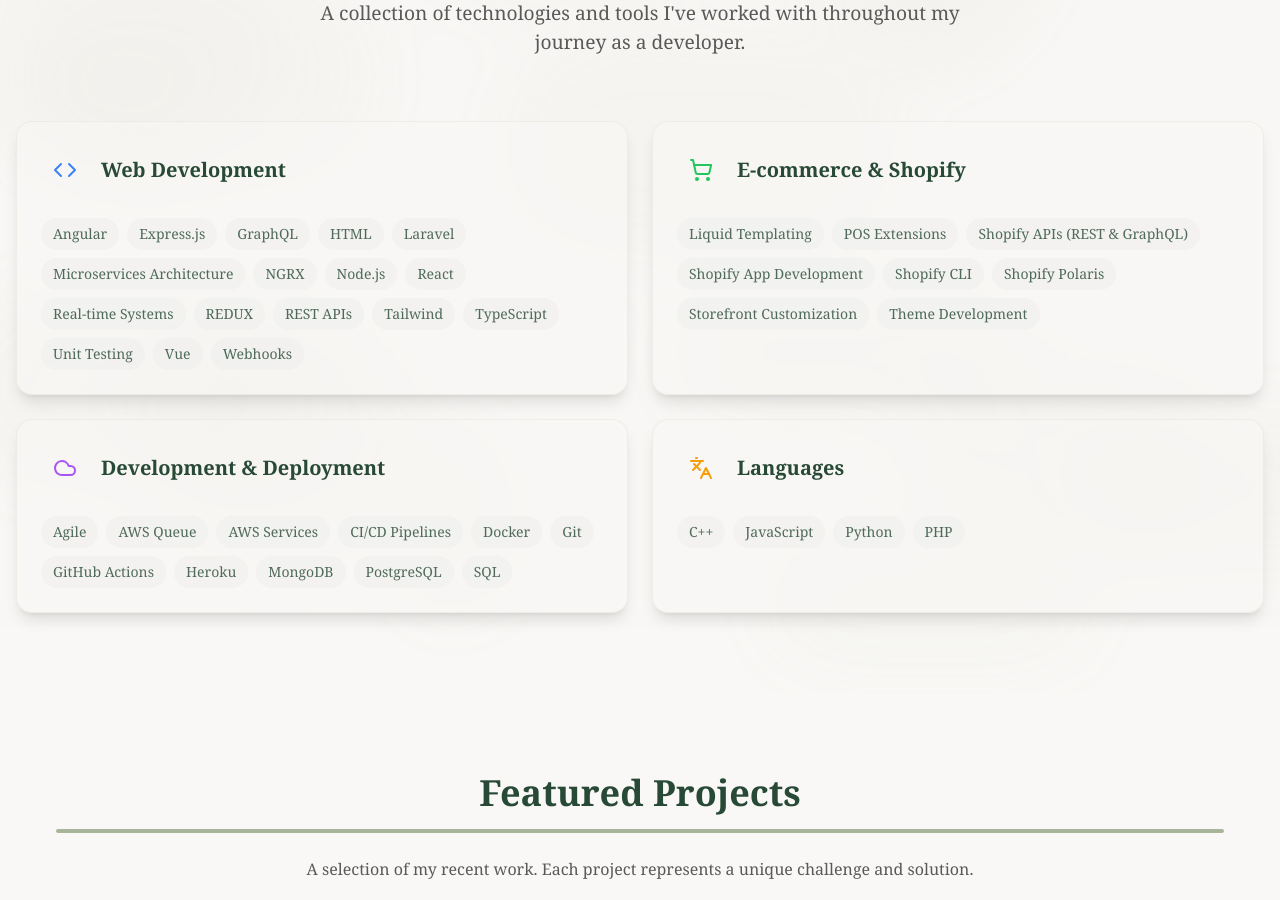
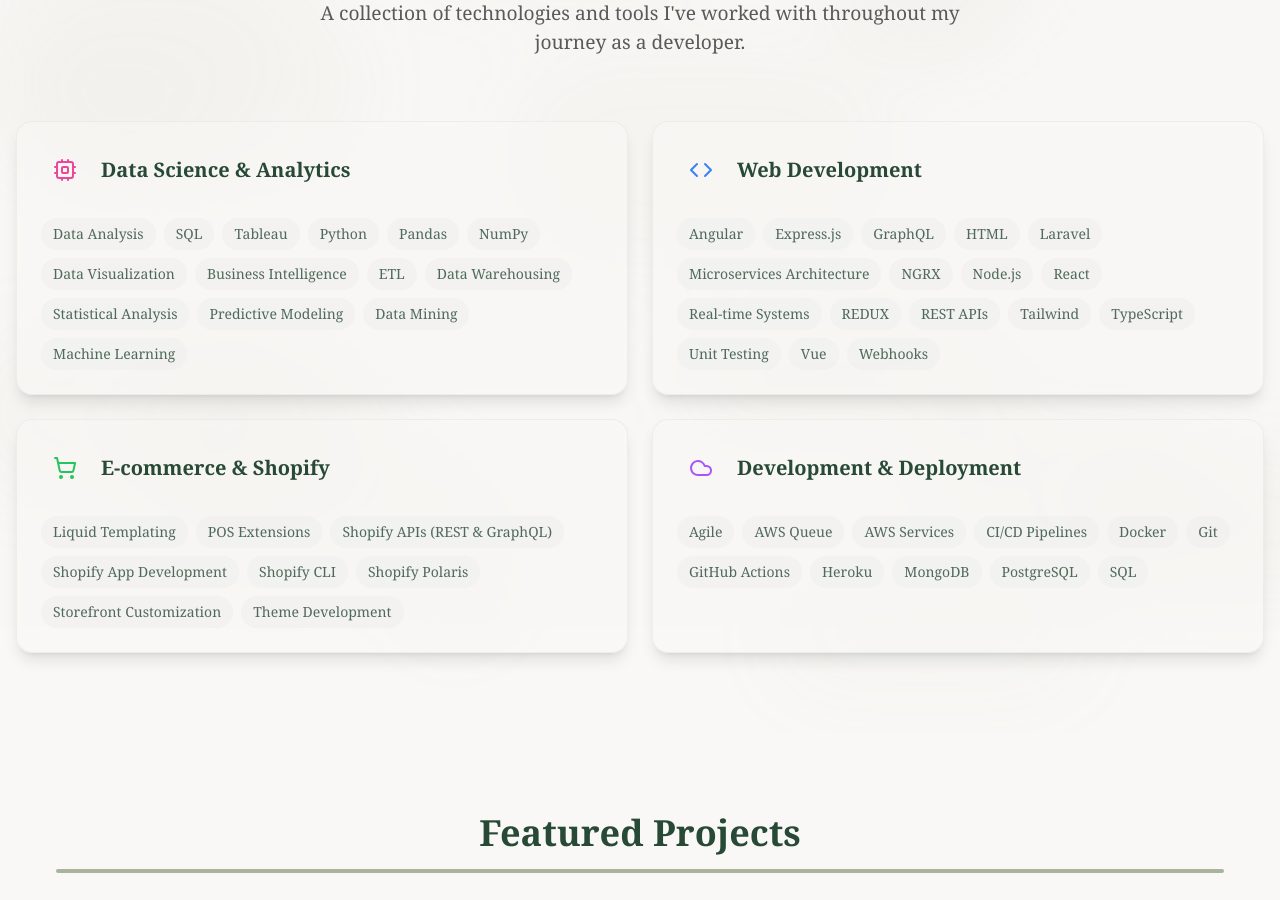
Before and after one commit to SADIK112/Portfolio, a React (Vite) app: page / in a window 1280 px wide. Shown: the part 3400-4300 px from the top of the page. Built offline with nearby package versions, Linux system fonts and the light colour scheme.

Commit message:
added new skills section

```diff
--- a/src/components/portfolio/SkillsSection.tsx
+++ b/src/components/portfolio/SkillsSection.tsx
@@ -31,6 +31,18 @@ const SkillsSection = () => {
 
   const skillCategories: SkillCategory[] = [
     {
+      id: 'data-science',
+      title: 'Data Science & Analytics',
+      icon: CpuIcon,
+      color: 'text-pink-500',
+      skills: [
+        'Data Analysis', 'SQL', 'Tableau', 'Python', 'Pandas',
+        'NumPy', 'Data Visualization', 'Business Intelligence',
+        'ETL', 'Data Warehousing', 'Statistical Analysis',
+        'Predictive Modeling', 'Data Mining', 'Machine Learning'
+      ]
+    },
+    {
       id: 'web-dev',
       title: 'Web Development',
       icon: Code,
@@ -62,15 +74,6 @@ const SkillsSection = () => {
         'Agile', 'AWS Queue', 'AWS Services', 'CI/CD Pipelines',
         'Docker', 'Git', 'GitHub Actions', 'Heroku',
         'MongoDB', 'PostgreSQL', 'SQL'
-      ]
-    },
-    {
-      id: 'languages',
-      title: 'Languages',
-      icon: Languages,
-      color: 'text-amber-500',
-      skills: [
-        'C++', 'JavaScript', 'Python', 'PHP'
       ]
     }
   ];
@@ -139,9 +142,10 @@ const SkillsSection = () => {
                 isVisible && "animate-organic-entrance"
               )}
               style={{
-                animationDelay: `${category.id === 'web-dev' ? '0.1s' :
-                              category.id === 'ecommerce' ? '0.3s' :
-                              category.id === 'devops' ? '0.5s' : '0.7s'}`
+                animationDelay: `${category.id === 'data-science' ? '0.1s' :
+                              category.id === 'web-dev' ? '0.3s' :
+                              category.id === 'ecommerce' ? '0.5s' :
+                              category.id === 'devops' ? '0.7s' : '0.9s'}`
               }}
             >
               <div className="flex items-center gap-3 mb-6">
```
